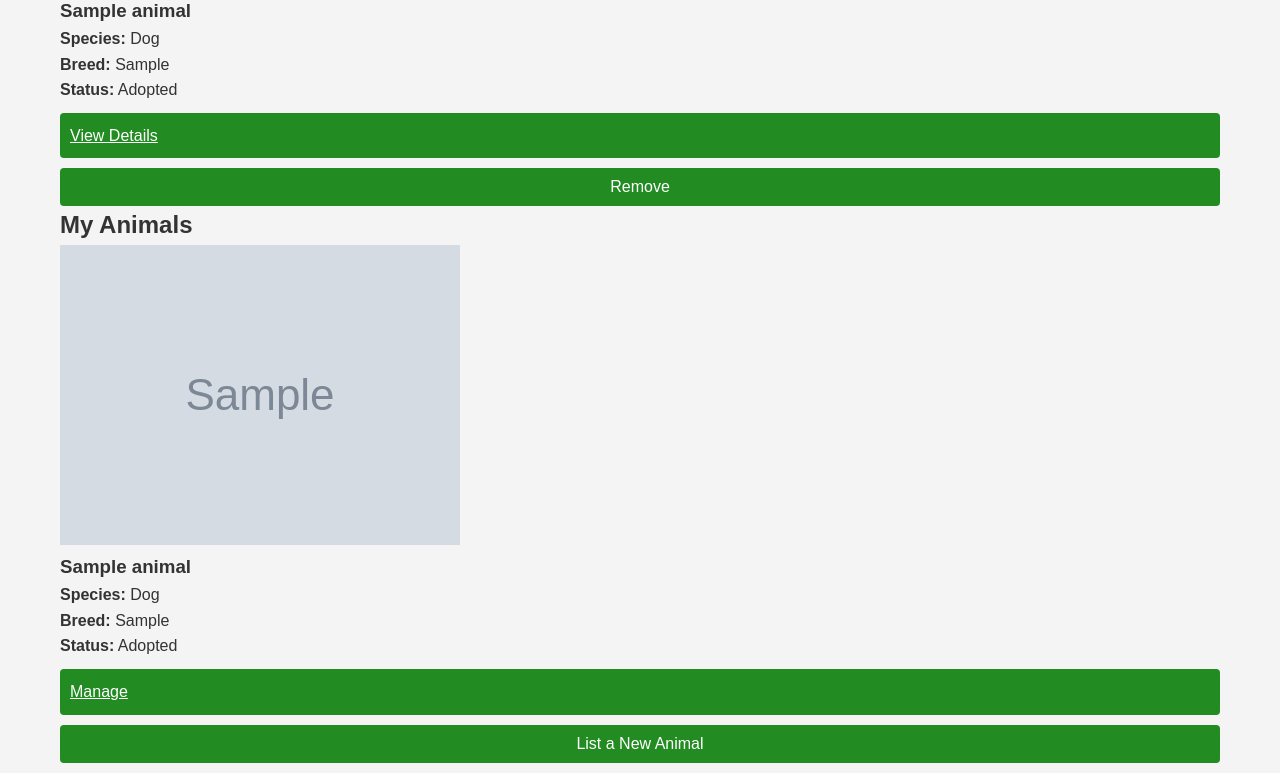
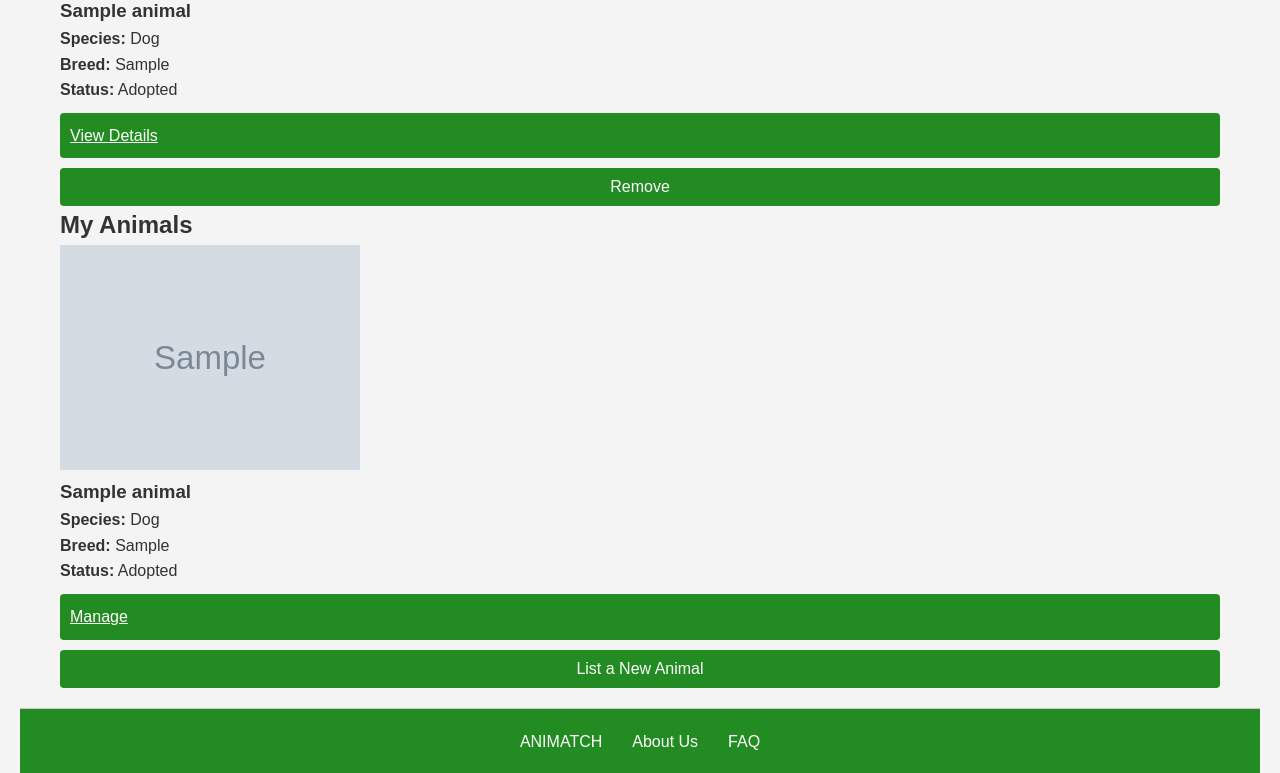
Before and after one commit to thesamedorcas/ANIMATCH, a Django app: page /account/ in a window 1280 px wide. Shown: the part 979-1752 px from the top of the page. Run offline with Django 3.2, Linux system fonts and the light colour scheme; a user stored in the database is signed in; tables that the repository leaves empty hold one stand-in row (values such as "Sample post"); grey boxes marked "Sample" are stand-in pictures.

Commit message:
Fixed issue with photo still being large on other pages

```diff
--- a/templates/animals/account.html
+++ b/templates/animals/account.html
@@ -96,9 +96,9 @@ My Account
                         <div class="animal-card">
                             <div class="animal-image">
                                 {% if animal.picture %}
-                                    <img src="{{ animal.picture.url }}" alt="{{ animal.name }}">
+                                    <img class="animal-photo" src="{{ animal.picture.url }}" alt="{{ animal.name }}">
                                 {% else %}
-                                    <img src="{% static 'images/default-animal.jpg' %}" alt="{{ animal.name }}">
+                                    <img class="animal-photo" src="{% static 'images/default-animal.jpg' %}" alt="{{ animal.name }}">
                                 {% endif %}
                             </div>
                             <div class="animal-info">
--- a/templates/animals/animals.html
+++ b/templates/animals/animals.html
@@ -82,9 +82,9 @@ Animals for adoption
         <div class="animal-card">
             <div class="animal-image">
                         {% if animal.picture %}
-                            <img src="{{ animal.picture.url }}" alt="{{ animal.name }}">
+                            <img class="animal-photo" src="{{ animal.picture.url }}" alt="{{ animal.name }}">
                         {% else %}
-                            <img src="{% static 'images/default-animal.jpg' %}" alt="{{ animal.name }}">
+                            <img class="animal-photo" src="{% static 'images/default-animal.jpg' %}" alt="{{ animal.name }}">
                         {% endif %}
             </div>
                         <div class="animal-info">
```
